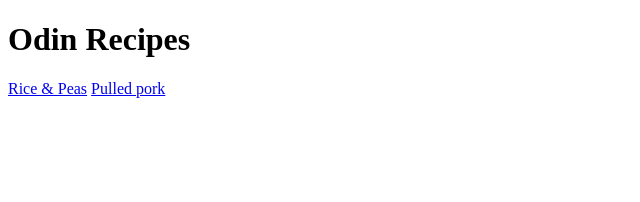
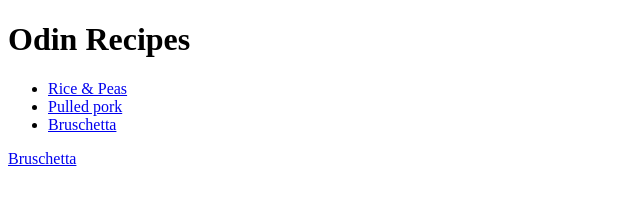
Before and after one commit to RichPBee/odin-recipes, a plain HTML site: page index.html in a window 1280 px wide. Shown: the whole page, without its empty margins (0-640 px from the left). Drawn offline with Linux system fonts and the light colour scheme.

Commit message:
Put recipe names into a unordered list

```diff
--- a/index.html
+++ b/index.html
@@ -7,7 +7,11 @@
 
     <body>
         <h1>Odin Recipes</h1>
-        <a href="recipes/riceandpeas.html">Rice & Peas</a>
-        <a href="recipes/Pulledpork.html">Pulled pork</a>
+        <ul>
+            <li> <a href="recipes/riceandpeas.html">Rice & Peas</a> </li>
+            <li> <a href="recipes/Pulledpork.html">Pulled pork</a> </li>
+            <li> <a href="recipes/bruschetta.html">Bruschetta</a> </li>
+        </ul>
+        <a href="recipes/bruschetta.html">Bruschetta</a>
     </body>
 </html>
```
